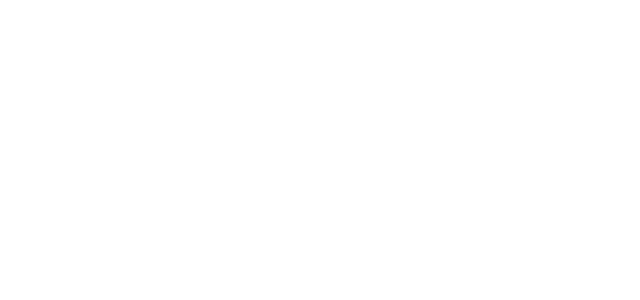
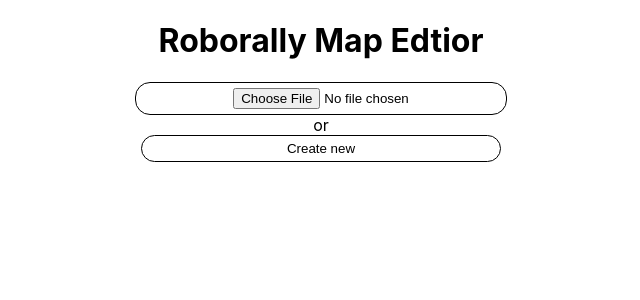
Before and after one commit to Kuaku/RoborallyMapEditor, a React (Create React App) app: page / in a window 1280 px wide. Shown: the top 300 px of the page, without its empty margins (319-959 px from the left). Built offline with nearby package versions, Linux system fonts and the light colour scheme.

Commit message:
[ADD] dev: Added start menu

```diff
--- a/src/App.css
+++ b/src/App.css
@@ -2,37 +2,16 @@
   text-align: center;
 }
 
-.App-logo {
-  height: 40vmin;
-  pointer-events: none;
+
+button,
+input{
+    background: transparent;
+    padding: 5px;
+    border: 1px solid black;
+    border-radius: 15px;
+    text-align-last: center;
 }
 
-@media (prefers-reduced-motion: no-preference) {
-  .App-logo {
-    animation: App-logo-spin infinite 20s linear;
-  }
+button:hover {
+    cursor: pointer;
 }
-
-.App-header {
-  background-color: #282c34;
-  min-height: 100vh;
-  display: flex;
-  flex-direction: column;
-  align-items: center;
-  justify-content: center;
-  font-size: calc(10px + 2vmin);
-  color: white;
-}
-
-.App-link {
-  color: #61dafb;
-}
-
-@keyframes App-logo-spin {
-  from {
-    transform: rotate(0deg);
-  }
-  to {
-    transform: rotate(360deg);
-  }
-}
--- a/src/App.js
+++ b/src/App.js
@@ -1,8 +1,21 @@
 import './App.css';
+import Header from "./components/header/header";
+import {useState} from "react";
+import StartMenu from "./components/start_menu/start_menu";
+
 
 function App() {
+
+    const [map, setMap] = useState(undefined);
+
   return (
     <div className="App">
+        <Header></Header>
+        {
+            map == undefined ?
+                    <StartMenu></StartMenu> :
+                    undefined
+        }
     </div>
   );
 }
--- /dev/null
+++ b/src/components/header/header.js
@@ -0,0 +1,11 @@
+import "./header.css";
+
+function Header () {
+    return (<>
+        <div className={"header"}>
+              <h1>Roborally Map Edtior</h1>
+        </div>
+    </>)
+}
+
+export default Header;
--- /dev/null
+++ b/src/components/start_menu/start_menu.css
@@ -0,0 +1,13 @@
+.start_menu_container {
+    display: flex;
+    flex-direction: column;
+    max-width: 400px;
+    justify-content: center;
+    align-items: center;
+    margin: auto;
+}
+
+.start_menu_container button,
+.start_menu_container input{
+    width: 90%;
+}
--- /dev/null
+++ b/src/components/start_menu/start_menu.js
@@ -0,0 +1,13 @@
+import "./start_menu.css";
+
+function StartMenu () {
+    return (<>
+        <div className={"start_menu_container"}>
+            <input type={"file"} />
+            <span>or</span>
+            <button>Create new</button>
+        </div>
+    </>);
+}
+
+export default StartMenu;
```
Also changed, not shown: src/components/header/header.css (added).
